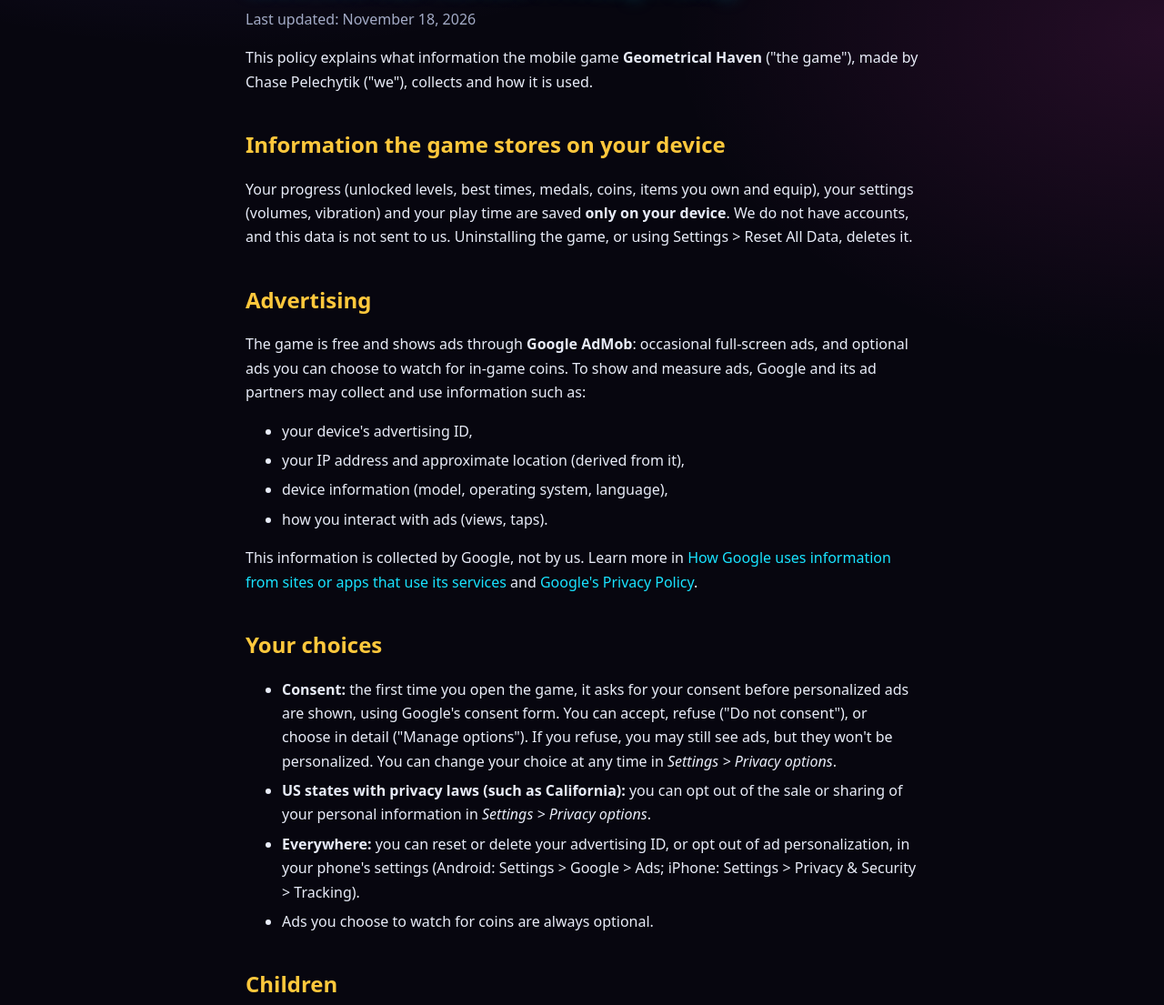
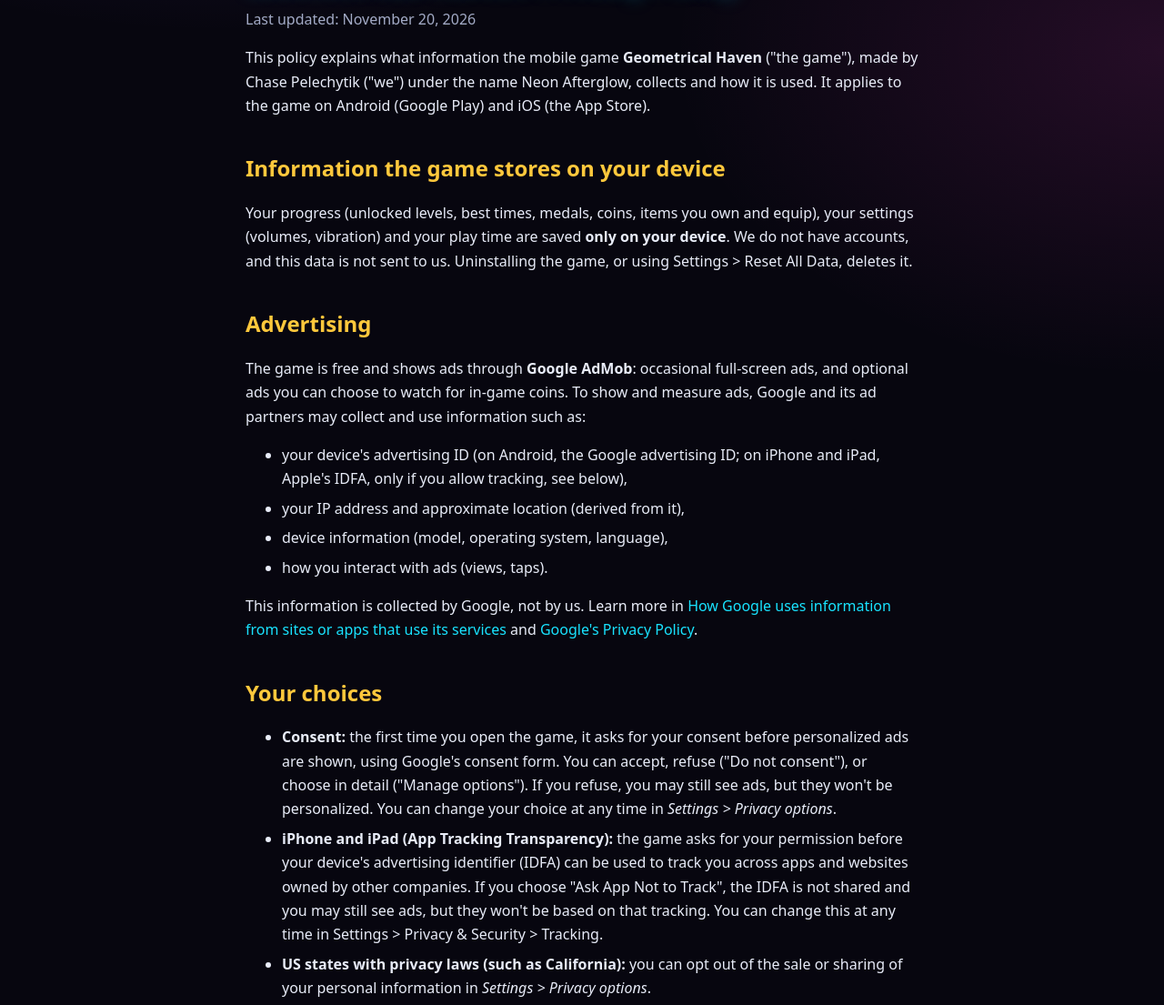
Before and after one commit to NeonAfterglow/NeonAfterglow.github.io, a plain HTML site: page privacy.html in a window 1280 px wide. Shown: the part 165-1270 px from the top of the page at 91% size. Drawn offline with Linux system fonts and the light colour scheme.

Commit message:
Add files via upload

```diff
--- a/privacy.html
+++ b/privacy.html
@@ -29,10 +29,11 @@
 </header>
 <main class="legal">
 <h1>Geometrical Haven: Privacy Policy</h1>
-<p class="updated">Last updated: November 18, 2026</p>
+<p class="updated">Last updated: November 20, 2026</p>
 
 <p>This policy explains what information the mobile game <strong>Geometrical Haven</strong>
-("the game"), made by Chase Pelechytik ("we"), collects and how it is used.</p>
+("the game"), made by Chase Pelechytik ("we") under the name Neon Afterglow, collects and how it
+is used. It applies to the game on Android (Google Play) and iOS (the App Store).</p>
 
 <h2>Information the game stores on your device</h2>
 <p>Your progress (unlocked levels, best times, medals, coins, items you own and equip), your
@@ -45,7 +46,8 @@ Settings &gt; Reset All Data, deletes it.</p>
 ads, and optional ads you can choose to watch for in-game coins. To show and measure ads,
 Google and its ad partners may collect and use information such as:</p>
 <ul>
-	<li>your device's advertising ID,</li>
+	<li>your device's advertising ID (on Android, the Google advertising ID; on iPhone and iPad,
+	Apple's IDFA, only if you allow tracking, see below),</li>
 	<li>your IP address and approximate location (derived from it),</li>
 	<li>device information (model, operating system, language),</li>
 	<li>how you interact with ads (views, taps).</li>
@@ -62,6 +64,11 @@ Privacy Policy</a>.</p>
 	consent"), or choose in detail ("Manage options"). If you refuse, you may still see ads, but
 	they won't be personalized. You can change your choice at any time in
 	<em>Settings &gt; Privacy options</em>.</li>
+	<li><strong>iPhone and iPad (App Tracking Transparency):</strong> the game asks for your
+	permission before your device's advertising identifier (IDFA) can be used to track you across
+	apps and websites owned by other companies. If you choose "Ask App Not to Track", the IDFA is
+	not shared and you may still see ads, but they won't be based on that tracking. You can change
+	this at any time in Settings &gt; Privacy &amp; Security &gt; Tracking.</li>
 	<li><strong>US states with privacy laws (such as California):</strong> you can opt out of the
 	sale or sharing of your personal information in <em>Settings &gt; Privacy options</em>.</li>
 	<li><strong>Everywhere:</strong> you can reset or delete your advertising ID, or opt out of ad
```
Also changed, not shown: contact.html (+1 -1 lines), delete-data.html (+3 -1 lines), 1 other file.
